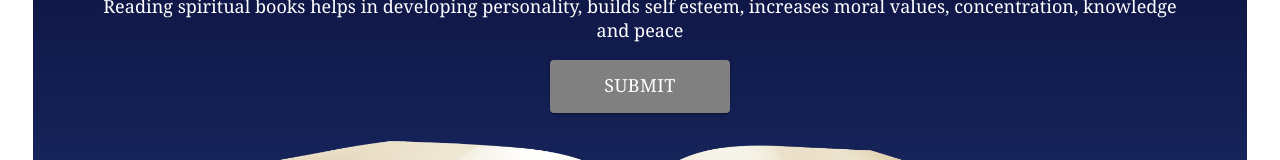
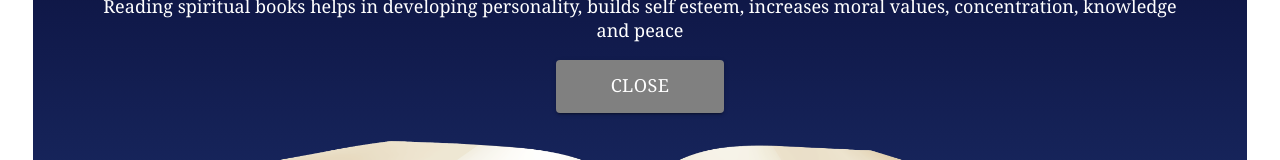
Before and after one commit to maheshauti96/vidyartha-app, a Next.js app: page /popup in a window 1280 px wide. Shown: the part 316-476 px from the top of the page. Built offline with nearby package versions, Linux system fonts and the light colour scheme.

Commit message:
feat: popup handle close

```diff
--- a/pages/fundraiser/[placeid].js
+++ b/pages/fundraiser/[placeid].js
@@ -123,6 +123,10 @@ export default function FundraiserPlace() {
         }
     }
 
+    const handlePopupClose = () => {
+        setShowPopup(false)
+    }
+
     useEffect(() => {
         setHref(window.location.href);
         localStorage.getItem("visited") ? setShowPopup(false) : setShowPopup(true);
@@ -177,7 +181,7 @@ export default function FundraiserPlace() {
         </Head>
 
         {
-            showPopup && <Popup />
+            showPopup && <Popup handleClose={handlePopupClose} />
         }
 
         <main>
--- a/pages/popup.js
+++ b/pages/popup.js
@@ -1,6 +1,6 @@
 import { Button, TextField } from "@material-ui/core";
 
-export default function Popup() {
+export default function Popup({handleClose}) {
     return (
         <div className="main">
             <div className="center-align">
@@ -12,8 +12,8 @@ export default function Popup() {
                     Reading spiritual books helps in developing personality, builds self
                     esteem, increases moral values, concentration, knowledge and peace
                 </p>
-                <Button className="btn1" variant="contained">
-                    <p>Submit</p>
+                <Button className="btn1" variant="contained" onClick={handleClose}>
+                    <p>Close</p>
                 </Button>
                 <div className="image">
                     <img className="center-align image" src="/book and bg-01.png"></img>
```
